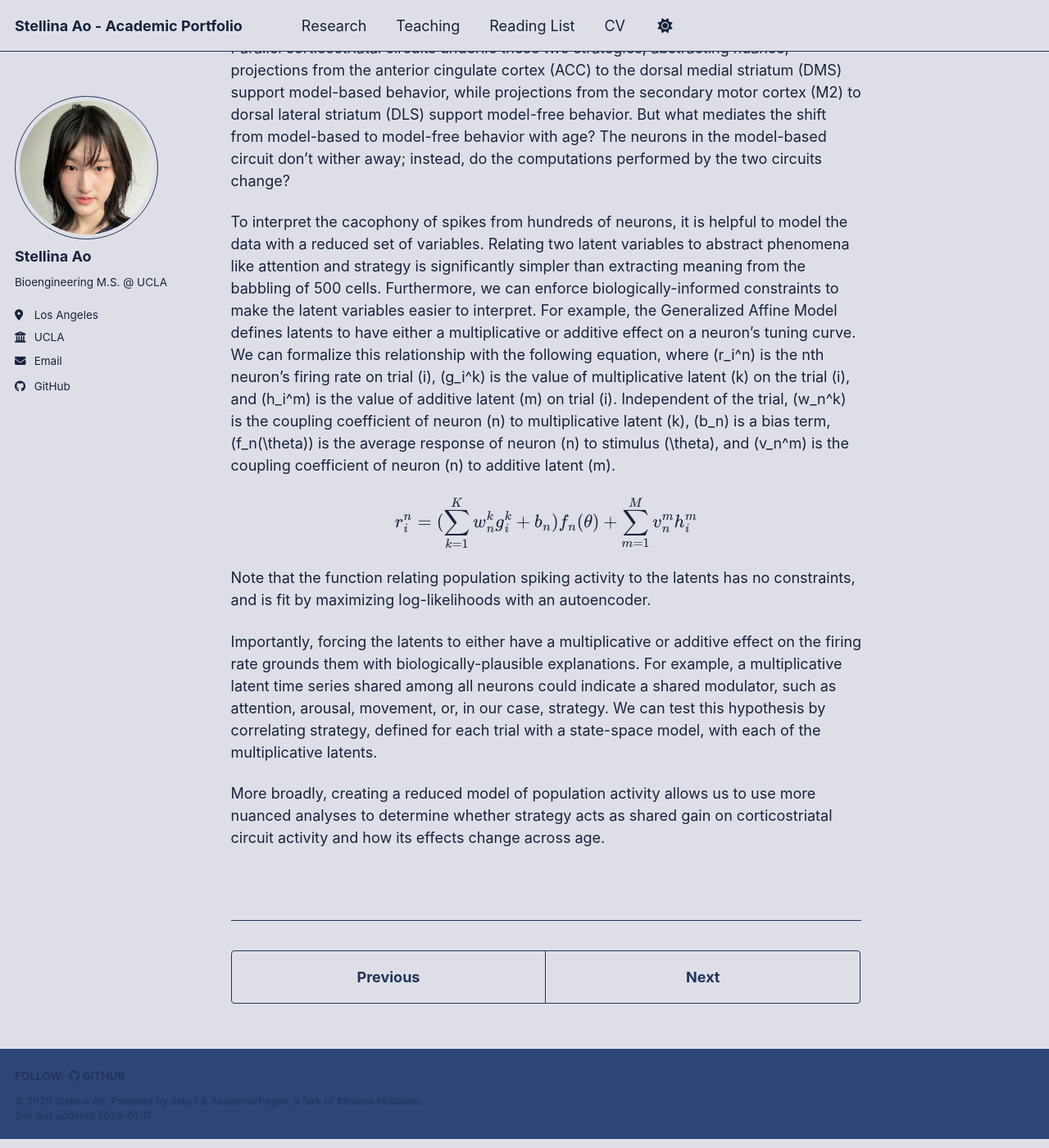
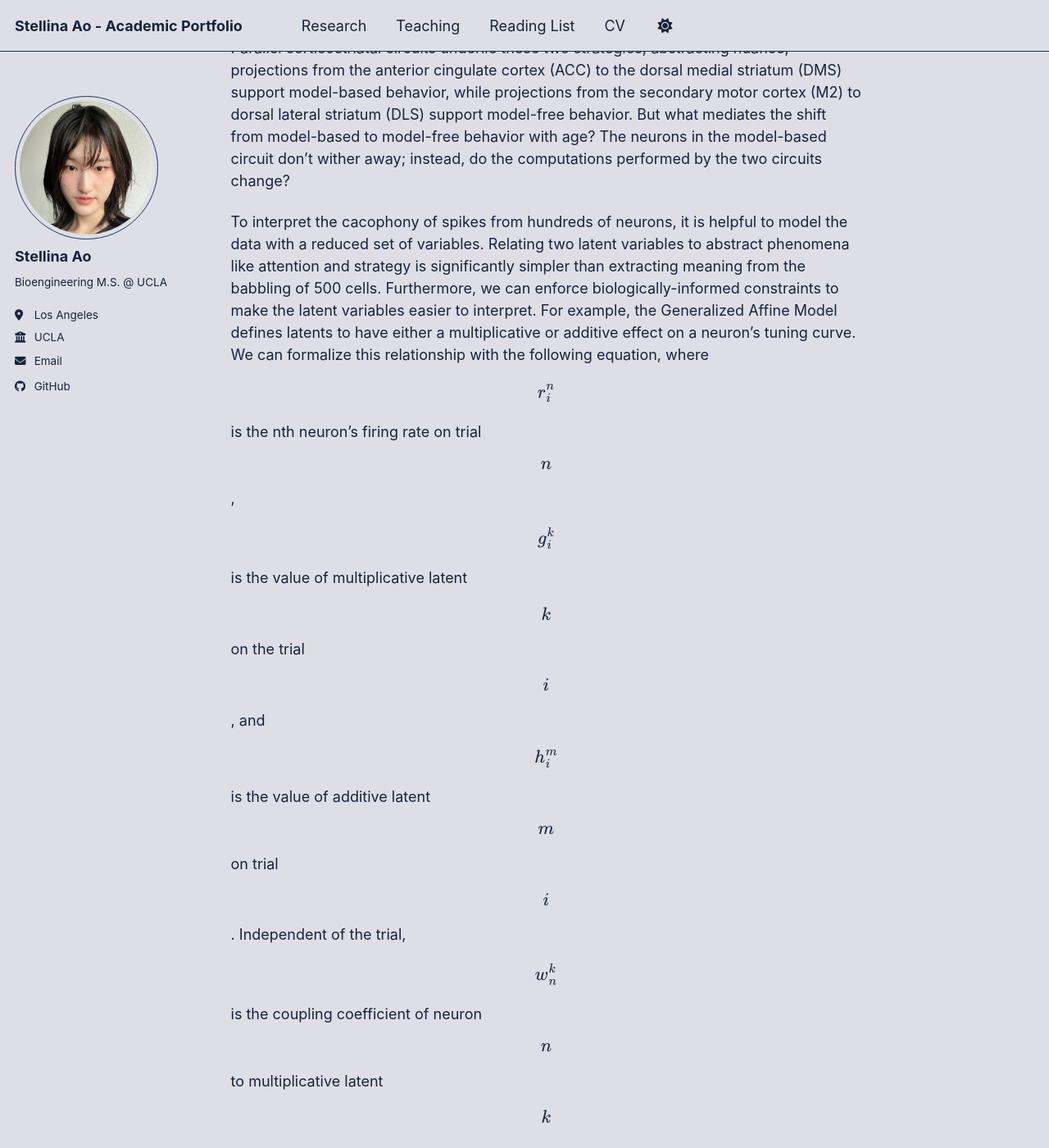
Before and after one commit to stellinaao/stellinaao.github.io, a Jekyll site: the page built from _research/1-sharedgain.md, in a window 1280 px wide and 1400 px high, scrolled down 552 px. Shown: the whole window at 82% size. Built offline with Jekyll 4.4.1, drawn with Linux system fonts in a browser that asks for light colours; a script bundle is joined from its source files by our own code; library files that are not in the unit come from our copies; some of the changed text lies outside the part shown.

Commit message:
changed delimeters

```diff
--- a/_research/1-sharedgain.md
+++ b/_research/1-sharedgain.md
@@ -11,7 +11,7 @@ For those treading the alleys of age, it may be comforting to know that an elder
 
 Parallel corticostriatal circuits underlie these two strategies; abstracting nuance, projections from the anterior cingulate cortex (ACC) to the dorsal medial striatum (DMS) support model-based behavior, while projections from the secondary motor cortex (M2) to dorsal lateral striatum (DLS) support model-free behavior. But what mediates the shift from model-based to model-free behavior with age? The neurons in the model-based circuit don’t wither away; instead, do the computations performed by the two circuits change?
 
-To interpret the cacophony of spikes from hundreds of neurons, it is helpful to model the data with a reduced set of variables. Relating two latent variables to abstract phenomena like attention and strategy is significantly simpler than extracting meaning from the babbling of 500 cells. Furthermore, we can enforce biologically-informed constraints to make the latent variables easier to interpret. For example, the Generalized Affine Model defines latents to have either a multiplicative or additive effect on a neuron’s tuning curve. We can formalize this relationship with the following equation, where \(r_i^n\) is the nth neuron’s firing rate on trial \(i\), \(g_i^k\) is the value of multiplicative latent \(k\) on the trial \(i\), and \(h_i^m\) is the value of additive latent \(m\) on trial \(i\). Independent of the trial, \(w_n^k\) is the coupling coefficient of neuron \(n\) to multiplicative latent \(k\), \(b_n\) is a bias term, \(f_n(\theta)\) is the average response of neuron \(n\) to stimulus \(\theta\), and \(v_n^m\) is the coupling coefficient of neuron \(n\) to additive latent \(m\).
+To interpret the cacophony of spikes from hundreds of neurons, it is helpful to model the data with a reduced set of variables. Relating two latent variables to abstract phenomena like attention and strategy is significantly simpler than extracting meaning from the babbling of 500 cells. Furthermore, we can enforce biologically-informed constraints to make the latent variables easier to interpret. For example, the Generalized Affine Model defines latents to have either a multiplicative or additive effect on a neuron’s tuning curve. We can formalize this relationship with the following equation, where \\[r_i^n\\] is the nth neuron’s firing rate on trial \\[n\\], \\[g_i^k\\] is the value of multiplicative latent \\[k\\] on the trial \\[i\\], and \\[h_i^m\\] is the value of additive latent \\[m\\] on trial \\[i\\]. Independent of the trial, \\[ w_n^k \\] is the coupling coefficient of neuron \\[n\\] to multiplicative latent \\[k\\], \\[b_n\\] is a bias term, \\[f_n(\theta)\\] is the average response of neuron \\[n\\] to stimulus \\[\theta\\], and \\[v_n^m\\] is the coupling coefficient of neuron \\[n\\] to additive latent \\[m\\].
 
 $$r_i^n = (\sum_{k=1}^Kw_n^kg_i^k+b_n)f_n(\theta)+\sum_{m=1}^Mv_n^mh_i^m$$
 
```
